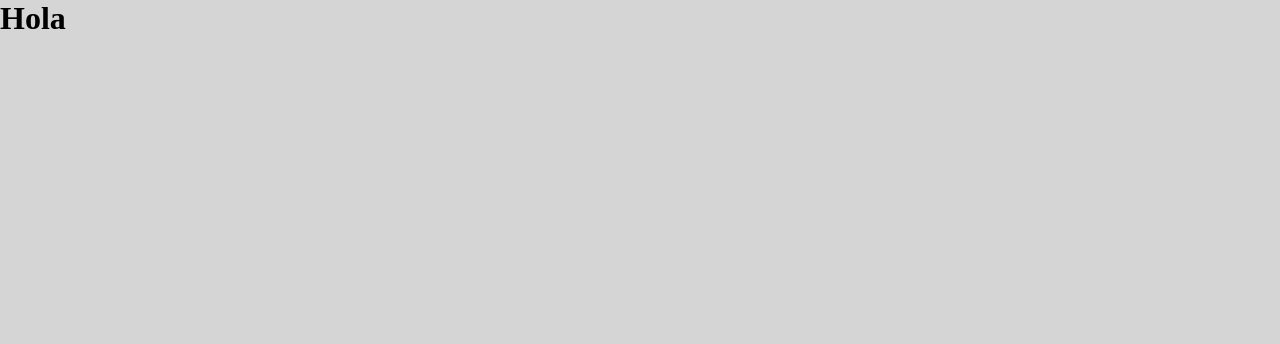
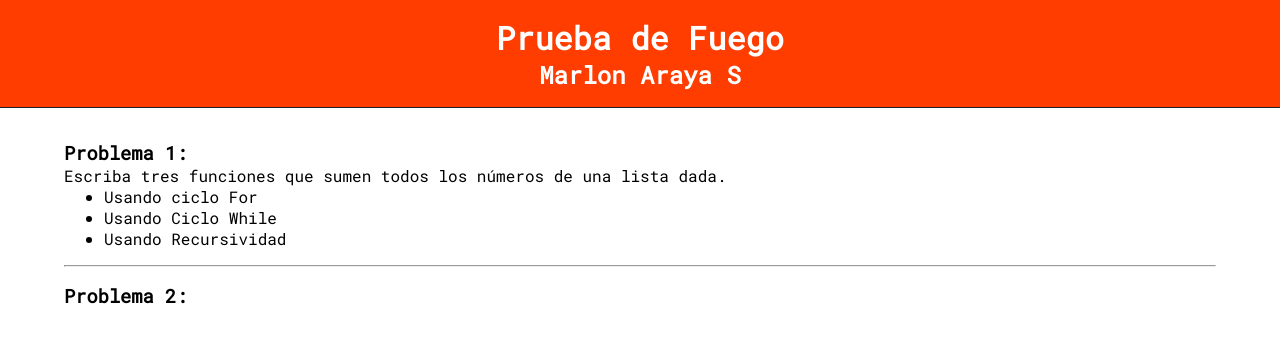
Before and after one commit to marscr/prueba_fuego, a plain HTML site: page fuego_interfaz/index.html in a window 1280 px wide. Drawn offline with Linux system fonts and the light colour scheme.

Commit message:
Maquetado base para hacer interfaz de los problemas e intentar ver codigo en accion, just for fun and i learn doing

```diff
--- a/fuego_interfaz/css/style.css
+++ b/fuego_interfaz/css/style.css
@@ -1,6 +1,23 @@
 *{
   margin: 0 auto;
+  font-family: 'Roboto Mono', monospace;
 }
 body{
-  background-color: rgb(213, 213, 214);
+  /*background-color: #bfc0c6;*/
 }
+header{
+  border-bottom: 1px solid #212121;
+  padding: 1em 0 1em 0;
+  text-align: center;
+  background-color: #ff3d00;
+  color:#ffffff;
+  font-size: 1em;
+}
+main{
+  width: 90%;
+
+  padding: 1em;
+}
+main  p{
+  margin-bottom: 1em;
+}
--- a/fuego_interfaz/index.html
+++ b/fuego_interfaz/index.html
@@ -5,10 +5,31 @@
   <meta name="viewport" content="width=device-width, initial-scale=1.0">
   <meta http-equiv="X-UA-Compatible" content="ie=edge">
   <title>Prueba de Fuego</title>
+  <link href="https://fonts.googleapis.com/css?family=Roboto+Mono" rel="stylesheet">
   <link rel="stylesheet" href="css/style.css">
 </head>
 <body>
-  <h1 id="titulo-principal">Hola</h1>
+  <div class="wrapper">
+    <header>
+       <h1 id="titulo-principal">Prueba de Fuego</h1>
+       <h2> Marlon Araya S</h2>
+    </header>
+    <main>
+    <p>
+      <h3>Problema 1:</h3>
+      Escriba tres  funciones que sumen todos los números de una lista dada.
+     <ul>
+       <li>Usando ciclo For</li>
+       <li>Usando Ciclo While</li>
+       <li>Usando Recursividad</li>
+     </ul>
+    </p>
+    <hr />
+    <p>
+      <h3>Problema 2:</h3>
+    </p>
+    </main>
+  </div>
   <!--         Scripts  -->
   <script src="js/prueba.js" charset="utf-8"></script>
   <script src="js/scripts.js" charset="utf-8"></script>
```
